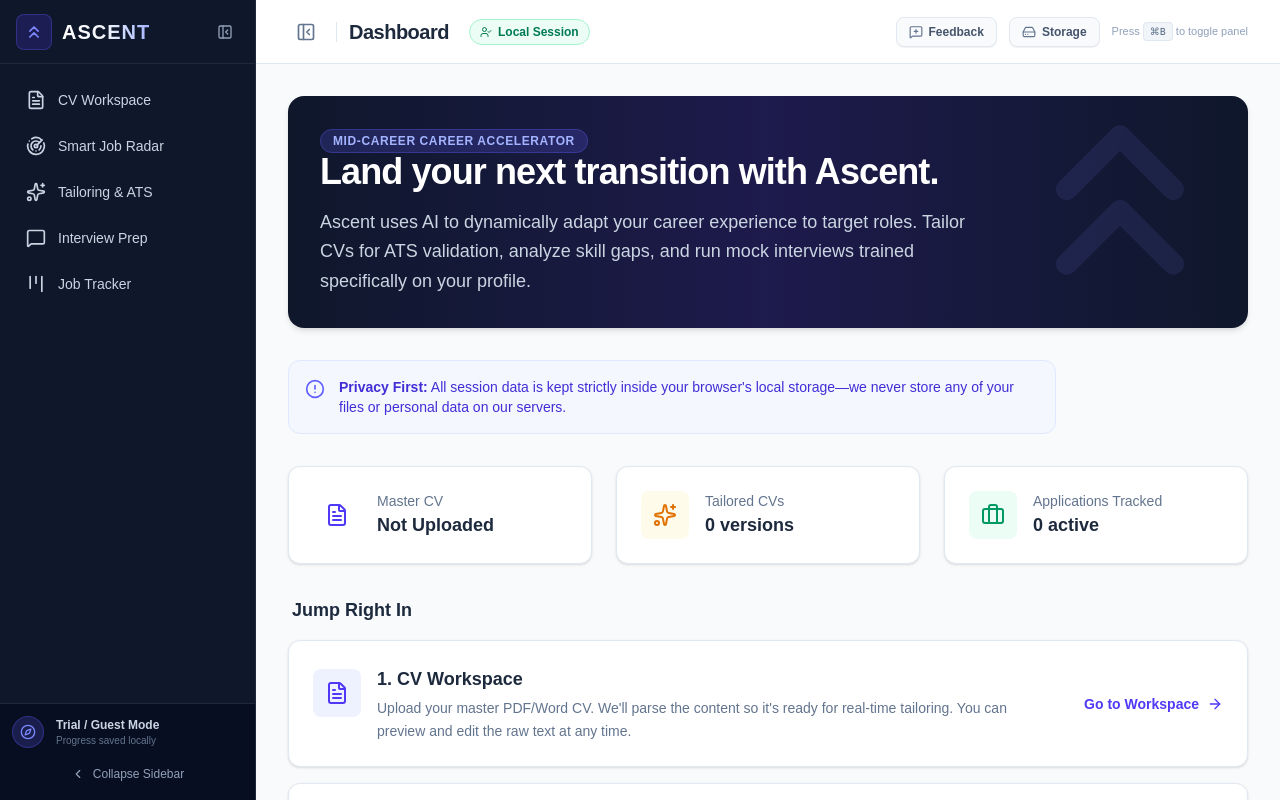
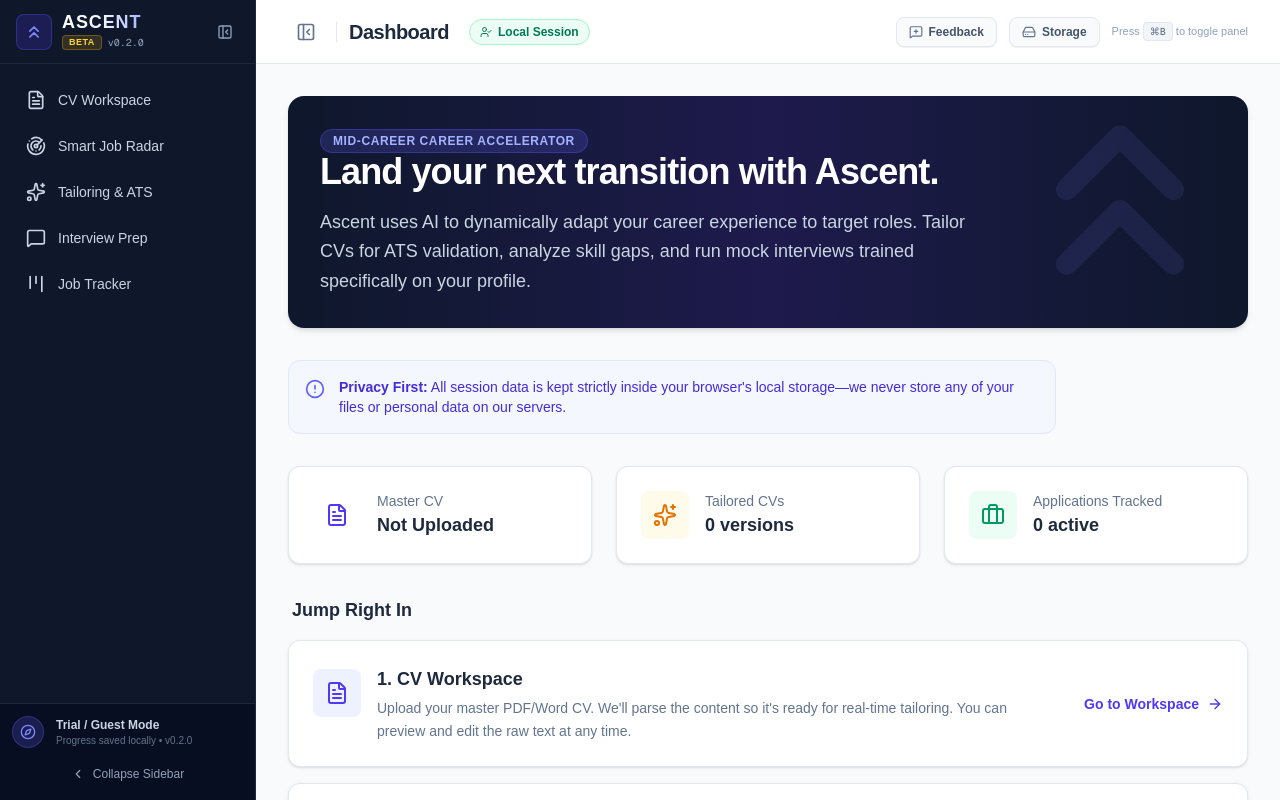
Before and after one commit to NGYB/Ascent, a Next.js app: page / in a window 1280 px wide. Built offline with nearby package versions, Linux system fonts and the light colour scheme.

Commit message:
feat(branding): add BETA badge and app version tracking (v0.2.0)

```diff
--- a/app/api/feedback/route.ts
+++ b/app/api/feedback/route.ts
@@ -4,7 +4,7 @@
 export async function POST(request: NextRequest) {
   try {
     const body = await request.json();
-    const { feedbackType, message, userEmail, currentPage } = body;
+    const { feedbackType, message, userEmail, currentPage, appVersion } = body;
 
     // Validate message
     if (!message || typeof message !== 'string' || !message.trim()) {
@@ -37,6 +37,7 @@
     const cleanMessage = message.trim();
     const cleanUserEmail = (typeof userEmail === 'string' && userEmail.trim().includes('@')) ? userEmail.trim() : null;
     const cleanPage = typeof currentPage === 'string' ? currentPage.trim() : 'App';
+    const cleanVersion = typeof appVersion === 'string' ? appVersion.trim() : '0.2.0';
 
     const typeDetails: Record<string, { label: string; badgeBg: string; badgeColor: string; emoji: string }> = {
       bug: { label: 'Bug Report', badgeBg: '#fee2e2', badgeColor: '#991b1b', emoji: '🐛' },
@@ -89,6 +90,9 @@
               <div class="meta-row">
                 <strong>Submitted From Page:</strong> <code>${cleanPage}</code>
               </div>
+              <div class="meta-row">
+                <strong>App Version:</strong> <code>Ascent Beta v${cleanVersion}</code>
+              </div>
               <div class="meta-row" style="margin-bottom: 0;">
                 <strong>Received At:</strong> ${new Date().toUTCString()}
               </div>
--- a/components/FeedbackModal.tsx
+++ b/components/FeedbackModal.tsx
@@ -13,6 +13,7 @@
   Mail,
   ShieldCheck
 } from 'lucide-react';
+import { APP_VERSION, APP_STAGE } from '@/lib/version';
 
 interface FeedbackModalProps {
   isOpen: boolean;
@@ -71,7 +72,8 @@
            feedbackType,
            message: message.trim(),
            userEmail: userEmail.trim() || undefined,
-          currentPage: typeof window !== 'undefined' ? window.location.pathname : 'App'
+           currentPage: typeof window !== 'undefined' ? window.location.pathname : 'App',
+           appVersion: APP_VERSION
         })
       });
 
@@ -271,7 +273,12 @@
             </div>
 
             {/* Footer Buttons */}
-            <div className="pt-2 flex items-center justify-end gap-2.5 border-t border-slate-100">
+            <div className="pt-2 flex items-center justify-between gap-2.5 border-t border-slate-100">
+              <span className="text-[11px] font-mono text-slate-400">
+                Ascent {APP_STAGE} v{APP_VERSION}
+              </span>
+
+              <div className="flex items-center gap-2">
                 <button
                   type="button"
                   onClick={onClose}
@@ -299,6 +306,7 @@
                   )}
                 </button>
               </div>
+            </div>
           </form>
         )}
       </div>
--- a/components/Sidebar.tsx
+++ b/components/Sidebar.tsx
@@ -17,6 +17,7 @@
 } from 'lucide-react';
 import { cn } from '@/lib/utils';
 import { useSidebar } from '@/context/SidebarContext';
+import { APP_VERSION, APP_STAGE } from '@/lib/version';
 
 const navItems = [
   { name: 'CV Workspace', href: '/cv', icon: FileText },
@@ -45,15 +46,25 @@
             "flex items-center gap-2.5 hover:opacity-90 transition-opacity cursor-pointer truncate",
             isCollapsed && "justify-center w-full px-0"
           )}
-          title="Ascent - Home"
+          title={`Ascent (${APP_STAGE} v${APP_VERSION}) - Home`}
         >
           <div className="h-9 w-9 rounded-lg bg-indigo-600/20 border border-indigo-500/30 flex items-center justify-center flex-shrink-0">
             <ChevronsUp className="h-5 w-5 text-indigo-400" />
           </div>
           {!isCollapsed && (
-            <span className="font-bold text-xl tracking-wider bg-gradient-to-r from-white via-slate-100 to-indigo-300 bg-clip-text text-transparent truncate">
-              ASCENT
-            </span>
+            <div className="flex flex-col min-w-0">
+              <span className="font-extrabold text-lg tracking-wider bg-gradient-to-r from-white via-slate-100 to-indigo-300 bg-clip-text text-transparent truncate leading-none">
+                ASCENT
+              </span>
+              <div className="flex items-center gap-1.5 mt-1">
+                <span className="px-1.5 py-0.5 rounded text-[9px] font-extrabold tracking-wider bg-amber-400/15 text-amber-300 border border-amber-400/30 leading-none">
+                  {APP_STAGE}
+                </span>
+                <span className="text-[10px] font-mono text-slate-400 leading-none">
+                  v{APP_VERSION}
+                </span>
+              </div>
+            </div>
           )}
         </Link>
 
@@ -114,7 +125,7 @@
               </div>
               <div className="truncate">
                 <p className="text-xs font-semibold text-slate-300 truncate">Trial / Guest Mode</p>
-                <p className="text-[10px] text-slate-500 truncate">Progress saved locally</p>
+                <p className="text-[10px] text-slate-500 truncate">Progress saved locally • v{APP_VERSION}</p>
               </div>
             </div>
 
@@ -132,7 +143,7 @@
           <div className="flex flex-col items-center gap-2 group relative">
             <div
               className="h-8 w-8 rounded-full bg-indigo-500/20 border border-indigo-500/30 flex items-center justify-center cursor-pointer"
-              title="Trial / Guest Mode: Progress saved locally"
+              title={`Trial / Guest Mode: Progress saved locally (v${APP_VERSION})`}
             >
               <Compass className="h-4 w-4 text-indigo-400" />
             </div>
--- a/components/StorageManagerModal.tsx
+++ b/components/StorageManagerModal.tsx
@@ -18,6 +18,7 @@
   ChevronDown,
   ChevronUp
 } from 'lucide-react';
+import { APP_VERSION, APP_STAGE } from '@/lib/version';
 
 interface StorageCategory {
   id: string;
@@ -379,6 +380,10 @@
             <span>Reset All Ascent Data</span>
           </button>
 
+          <span className="text-[11px] font-mono text-slate-400">
+            Ascent {APP_STAGE} v{APP_VERSION}
+          </span>
+
           <button
             type="button"
             onClick={onClose}
--- /dev/null
+++ b/lib/version.ts
@@ -0,0 +1,4 @@
+// Single source of truth for Ascent release versioning and stage
+export const APP_VERSION = '0.2.0';
+export const APP_STAGE = 'BETA';
+export const APP_RELEASE_NAME = `Ascent ${APP_STAGE} v${APP_VERSION}`;
--- a/package.json
+++ b/package.json
@@ -1,6 +1,6 @@
 {
   "name": "zealous-newton",
-  "version": "0.1.0",
+  "version": "0.2.0",
   "private": true,
   "scripts": {
     "dev": "next dev --webpack",
```
Lines whose indentation alone changed are shown as unchanged.
